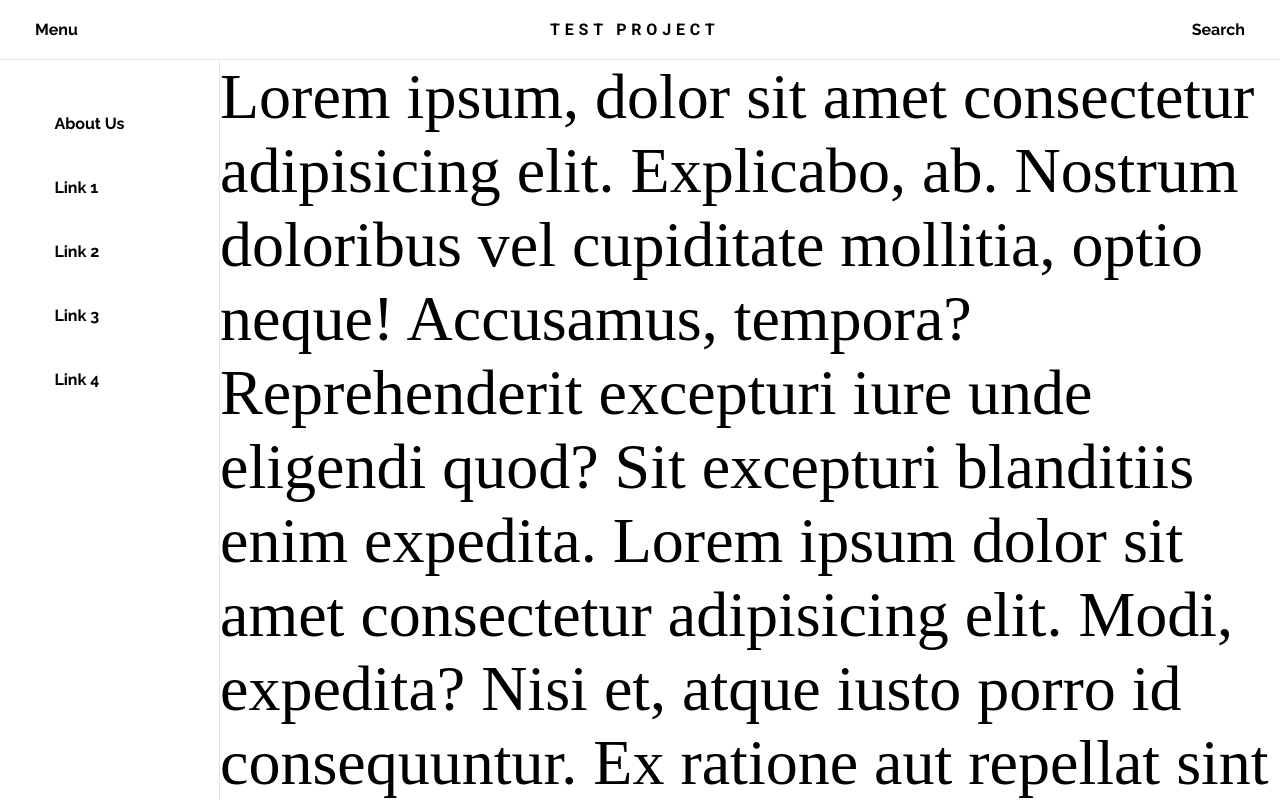
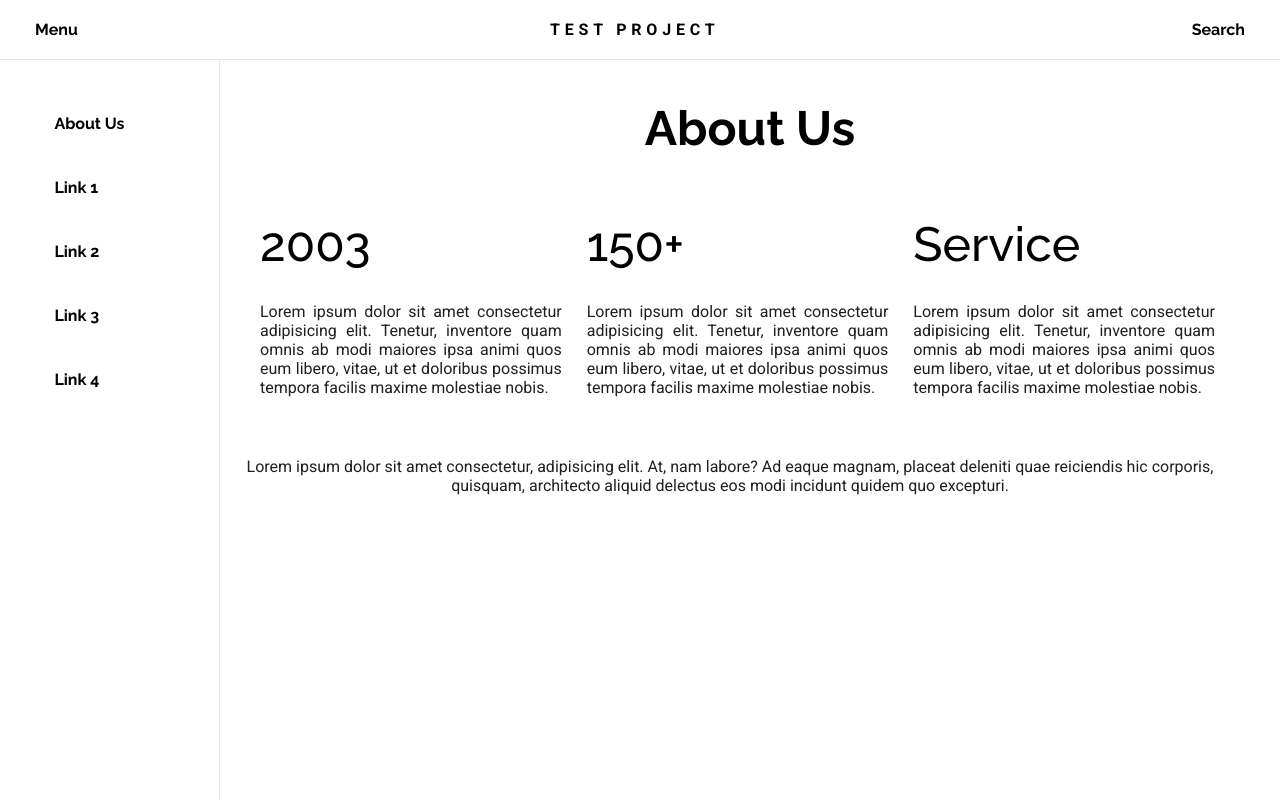
Before and after one commit to Avas77/TestProject, a React (Create React App) app: page /about in a window 1280 px wide. Shown: the top 802 px of the page. Built offline with nearby package versions, Linux system fonts and the light colour scheme; the HTML template or start-up script is replaced by a standard one.

Commit message:
text animation done

```diff
--- a/src/App.js
+++ b/src/App.js
@@ -3,6 +3,10 @@ import Home from "./components/Home/Home";
 import { Route, useLocation, Switch } from "react-router-dom";
 import About from "./components/About/About";
 import { useTransition, animated } from "react-spring";
+import Link1 from "./components/Link1/Link1";
+import Link2 from "./components/Link2/Link2";
+import Link3 from "./components/Link3/Link3";
+import Link4 from "./components/Link4/Link4";
 
 function App() {
   const location = useLocation();
@@ -17,6 +21,10 @@ function App() {
       <Switch location={location}>
         <Route path="/" exact component={Home} />
         <Route path="/about" component={About} />
+        <Route path="/link1" component={Link1} />
+        <Route path="/link2" component={Link2} />
+        <Route path="/link3" component={Link3} />
+        <Route path="/link4" component={Link4} />
       </Switch>
     </animated.div>
   ));
--- a/src/components/About/About.css
+++ b/src/components/About/About.css
@@ -1,6 +1,31 @@
-.about {
-  position: relative;
+.about h1 {
+  font-size: 3rem;
+  font-weight: 700;
+  margin-top: 40px;
+  text-align: center;
 }
-.about p {
-  font-size: 4rem;
+.info {
+  display: flex;
+  margin-top: 60px;
+  padding: 0 40px;
 }
+.info span {
+  font-size: 3rem;
+  font-weight: 500;
+}
+.info p {
+  font-size: 1rem;
+  margin-top: 30px;
+  text-align: justify;
+  color: #1f1f1f;
+}
+.first,
+.second {
+  padding-right: 25px;
+}
+.desc {
+  margin-top: 60px;
+  padding: 0 40px;
+  text-align: center;
+  color: #1f1f1f;
+}
--- a/src/components/About/About.js
+++ b/src/components/About/About.js
@@ -8,15 +8,41 @@ const About = () => {
     <div className="about">
       <Navbar />
       <Sidebar />
-      <p>
-        Lorem ipsum, dolor sit amet consectetur adipisicing elit. Explicabo, ab.
-        Nostrum doloribus vel cupiditate mollitia, optio neque! Accusamus,
-        tempora? Reprehenderit excepturi iure unde eligendi quod? Sit excepturi
-        blanditiis enim expedita. Lorem ipsum dolor sit amet consectetur
-        adipisicing elit. Modi, expedita? Nisi et, atque iusto porro id
-        consequuntur. Ex ratione aut repellat sint animi porro, quisquam
-        consectetur sed pariatur consequuntur nihil, omnis, sit voluptatum.
-        Animi reiciendis error, maiores amet tenetur voluptatem!
+      <h1>About Us</h1>
+      <section className="info">
+        <div className="first">
+          <span className="highlighted">2003</span>
+          <p>
+            Lorem ipsum dolor sit amet consectetur adipisicing elit. Tenetur,
+            inventore quam omnis ab modi maiores ipsa animi quos eum libero,
+            vitae, ut et doloribus possimus tempora facilis maxime molestiae
+            nobis.
+          </p>
+        </div>
+        <div className="first">
+          <span className="highlighted">150+</span>
+          <p>
+            Lorem ipsum dolor sit amet consectetur adipisicing elit. Tenetur,
+            inventore quam omnis ab modi maiores ipsa animi quos eum libero,
+            vitae, ut et doloribus possimus tempora facilis maxime molestiae
+            nobis.
+          </p>
+        </div>
+        <div className="first">
+          <span className="highlighted">Service</span>
+          <p>
+            Lorem ipsum dolor sit amet consectetur adipisicing elit. Tenetur,
+            inventore quam omnis ab modi maiores ipsa animi quos eum libero,
+            vitae, ut et doloribus possimus tempora facilis maxime molestiae
+            nobis.
+          </p>
+        </div>
+      </section>
+      <p className="desc">
+        Lorem ipsum dolor sit amet consectetur, adipisicing elit. At, nam
+        labore? Ad eaque magnam, placeat deleniti quae reiciendis hic corporis,
+        quisquam, architecto aliquid delectus eos modi incidunt quidem quo
+        excepturi.
       </p>
     </div>
   );
--- a/src/components/Home/Home.js
+++ b/src/components/Home/Home.js
@@ -1,11 +1,46 @@
 import React from "react";
 import "./Home.css";
 import { Link } from "react-router-dom";
+import Zoom from "react-reveal/Zoom";
 
 const Home = () => {
   return (
     <section className="home">
-      <h1 className="home__title">TEST PROJECT</h1>
+      <h1 className="home__title">
+        <Zoom delay={4000}>
+          <span>T</span>
+        </Zoom>
+        <Zoom delay={4000}>
+          <span>E</span>
+        </Zoom>
+        <Zoom delay={5000}>
+          <span>S</span>
+        </Zoom>
+        <Zoom>
+          <span>T</span>
+        </Zoom>
+        <Zoom delay={2000}>
+          <span>P</span>
+        </Zoom>
+        <Zoom delay={1000}>
+          <span>R</span>
+        </Zoom>
+        <Zoom delay={2000}>
+          <span>O</span>
+        </Zoom>
+        <Zoom delay={5000}>
+          <span>J</span>
+        </Zoom>
+        <Zoom delay={4000}>
+          <span>E</span>
+        </Zoom>
+        <Zoom delay={5000}>
+          <span>C</span>
+        </Zoom>
+        <Zoom>
+          <span>T</span>
+        </Zoom>
+      </h1>
       <Link className="home__scroll" to="/about">
         scroll
       </Link>
--- /dev/null
+++ b/src/components/Link1/Link1.js
@@ -0,0 +1,15 @@
+import React from "react";
+import Navbar from "../Navbar/Navbar";
+import Sidebar from "../Sidebar/Sidebar";
+
+const Link1 = () => {
+  return (
+    <div>
+      <Navbar />
+      <Sidebar />
+      <h1>Link1</h1>
+    </div>
+  );
+};
+
+export default Link1;
--- /dev/null
+++ b/src/components/Link2/Link2.js
@@ -0,0 +1,15 @@
+import React from "react";
+import Navbar from "../Navbar/Navbar";
+import Sidebar from "../Sidebar/Sidebar";
+
+const Link2 = () => {
+  return (
+    <div>
+      <Navbar />
+      <Sidebar />
+      <h1>Link2</h1>
+    </div>
+  );
+};
+
+export default Link2;
--- /dev/null
+++ b/src/components/Link3/Link3.js
@@ -0,0 +1,15 @@
+import React from "react";
+import Navbar from "../Navbar/Navbar";
+import Sidebar from "../Sidebar/Sidebar";
+
+const Link3 = () => {
+  return (
+    <div>
+      <Navbar />
+      <Sidebar />
+      <h1>Link3</h1>
+    </div>
+  );
+};
+
+export default Link3;
--- /dev/null
+++ b/src/components/Link4/Link4.js
@@ -0,0 +1,15 @@
+import React from "react";
+import Navbar from "../Navbar/Navbar";
+import Sidebar from "../Sidebar/Sidebar";
+
+const Link4 = () => {
+  return (
+    <div>
+      <Navbar />
+      <Sidebar />
+      <h1>Link4</h1>
+    </div>
+  );
+};
+
+export default Link4;
--- a/src/components/Sidebar/Sidebar.css
+++ b/src/components/Sidebar/Sidebar.css
@@ -12,6 +12,7 @@
 .sidebar ul {
   padding: 2rem;
   list-style: none;
+  height: 100%;
 }
 .sidebar ul li {
   padding: 1.4rem;
--- a/src/components/Sidebar/Sidebar.js
+++ b/src/components/Sidebar/Sidebar.js
@@ -8,19 +8,19 @@ const Sidebar = () => {
       <nav className="sidebar">
         <ul>
           <li>
-            <a href="">About Us</a>
+            <a href="/about">About Us</a>
           </li>
           <li>
-            <a href="">Link 1</a>
+            <a href="/link1">Link 1</a>
           </li>
           <li>
-            <a href="">Link 2</a>
+            <a href="/link2">Link 2</a>
           </li>
           <li>
-            <a href="">Link 3</a>
+            <a href="/link3">Link 3</a>
           </li>
           <li>
-            <a href="">Link 4</a>
+            <a href="/link4">Link 4</a>
           </li>
         </ul>
       </nav>
--- a/src/index.css
+++ b/src/index.css
@@ -2,6 +2,7 @@
   margin: 0;
   padding: 0;
   box-sizing: border-box;
+  font-family: "Roboto", sans-serif;
 }
 h1,
 h2,
```
Also changed, not shown: 1 other file (tests, documents, lock files or other folders).
